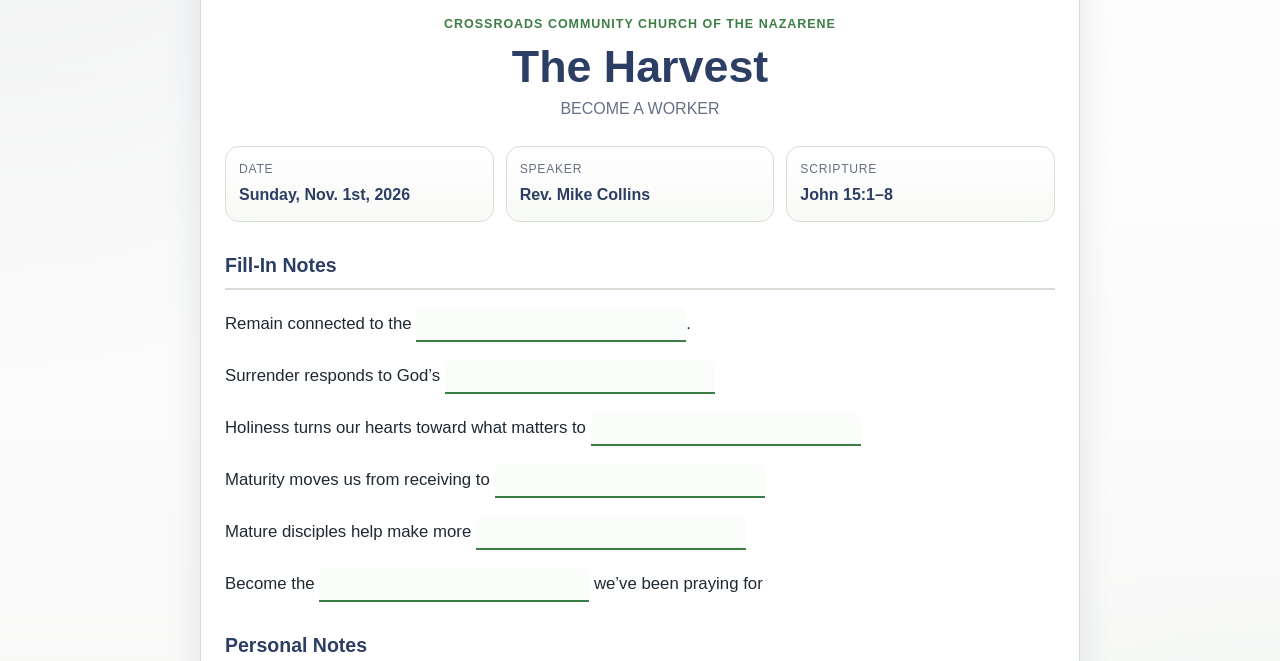
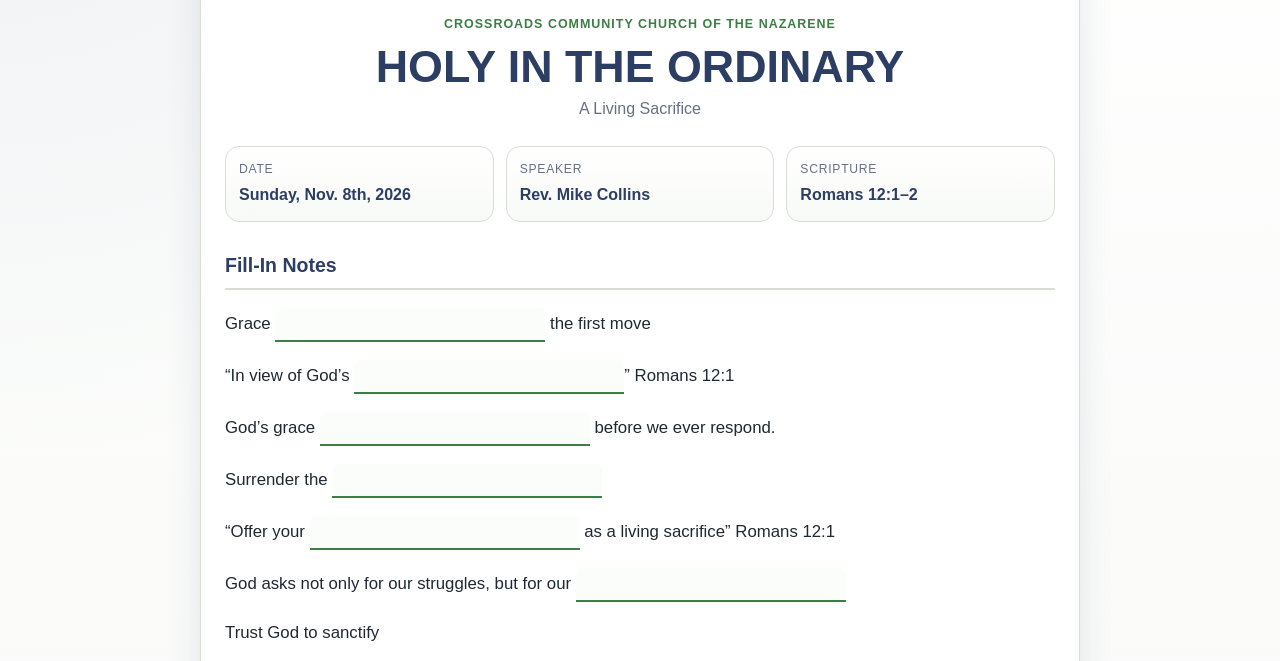
Before and after one commit to waterloonazia1981/Crossroads-Sermon-Notes, a plain HTML site: page index.html in a window 1280 px wide. Shown: the part 268-929 px from the top of the page. Drawn offline with Linux system fonts and the light colour scheme.

Commit message:
Update index.html

```diff
--- a/index.html
+++ b/index.html
@@ -303,19 +303,24 @@
 
     const sermon = {
       churchName: "Crossroads Community Church of the Nazarene",
-      title: "The Harvest",
-      subtitle: "BECOME A WORKER",
-      date: "Sunday, Nov. 1st, 2026",
+      title: "HOLY IN THE ORDINARY",
+      subtitle: "A Living Sacrifice",
+      date: "Sunday, Nov. 8th, 2026",
       speaker: "Rev. Mike Collins",
-      scripture: "John 15:1–8",
+      scripture: "Romans 12:1–2",
 
       fillIns: [
-        "Remain connected to the ____.",
-        "Surrender responds to God’s ____",
-        "Holiness turns our hearts toward what matters to ____",
-        "Maturity moves us from receiving to ____",
-        "Mature disciples help make more ____",
-        "Become the ____ we’ve been praying for",
+        "Grace ____ the first move",
+        "“In view of God’s ____” Romans 12:1 ",
+        "God’s grace ____ before we ever respond. ",
+        "Surrender the ____",
+        "“Offer your ____ as a living sacrifice” Romans 12:1",
+        "God asks not only for our struggles, but for our ____",
+        "Trust God to sanctify",
+        "“Be ____ by the renewing of your mind” Romans 12:2",
+        "Our response is to surrender ourselves completely to Him in ____",
+        "Holiness in ordinary life",
+        "We cannot ____ and remain unwilling to ____ to the One who makes us holy."
       ]
     };
 
```
